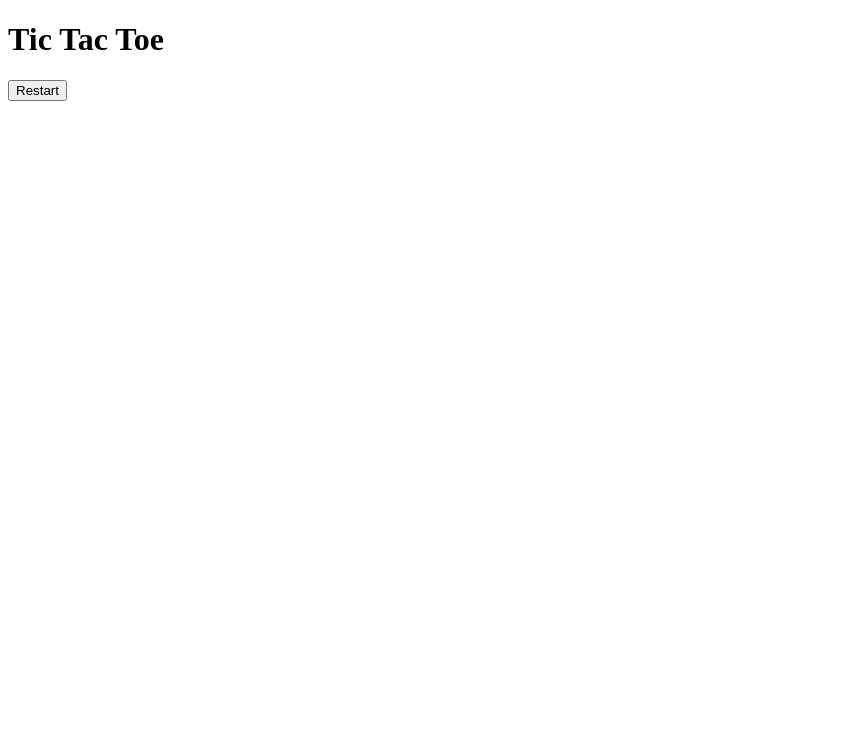
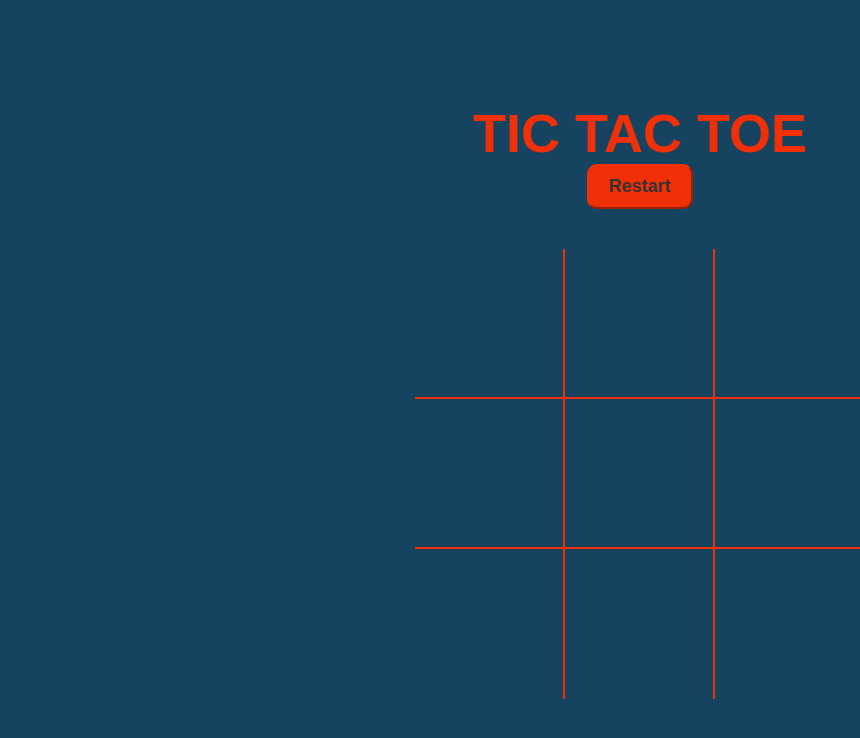
Before and after one commit to ZacWheeler3/Tic-Tac-Toe-Game, a plain HTML site: page index.html in a window 1280 px wide. Shown: the whole page, without its empty margins (0-860 px from the left). Drawn offline with Linux system fonts and the light colour scheme.

Commit message:
add js logic and css

```diff
--- a/game_logic.js
+++ b/game_logic.js
@@ -0,0 +1,18 @@
+let playerText = document.getElementById('playerText');
+let restartBtn = document.getElementById('restartBtn');
+let boxes = Array.from(document.getElementsByClassName('box'));
+
+const O_Text = "O"
+const X_Text = "X"
+let currentPlayer = X_Text
+let spaces = Array(9).fill(null)
+
+console.log(spaces);
+
+const startGame = () => {
+    boxes.forEach(box => box.addEventListener('click', boxClicked))
+}
+
+function boxClicked(e) {
+    console.log(e.target);
+}
--- a/index.html
+++ b/index.html
@@ -12,7 +12,7 @@
       <button id="restartBtn">Restart</button>
 
       <div id="gameboard">
-        <div class="div" id="0"></div>
+        <div class="box" id="0"></div>
         <div class="box" id="1"></div>
         <div class="box" id="2"></div>
         <div class="box" id="3"></div>
--- a/style.css
+++ b/style.css
@@ -0,0 +1,76 @@
+* {
+  padding: 0;
+  margin: 0;
+  box-sizing: border-box;
+}
+
+:root {
+  --red: #f03006;
+  --blue: #0638f0;
+  --winning-blocks: #2874a6;
+}
+
+body {
+  color: var(--red);
+  font-family: Arial, Helvetica, sans-serif;
+}
+
+h1 {
+  font-size: 54px;
+  text-transform: uppercase;
+}
+
+.container {
+  padding: 40px;
+  height: 100vh;
+  display: flex;
+  justify-content: center;
+  align-items: center;
+  flex-direction: column;
+  background-color: #154360;
+}
+
+#gameboard {
+    width: 450px;
+    display: flex;
+    flex-wrap: wrap;
+    margin-top: 40px;
+
+}
+
+.box {
+    height: 150px;
+    width: 150px;
+    display:flex;
+    align-items: center;
+    justify-content: center;
+    color: var(--red);
+    font-size: 120px;
+    border-right: 2px solid;
+    border-bottom: 2px solid;
+
+}
+
+.box:nth-child(3n) {
+border-right: none;
+}
+
+.box:nth-child(6) ~ .box {
+    border-bottom: none;
+}
+
+button {
+    padding: 10px 20px;
+    border-radius: 10px;
+    background-color: var(--red);
+    color: #333;
+    border-color: var(--red);
+    font-size: 18px;
+    transition: 200ms transform;
+    font-weight: 600;
+}
+
+button:hover {
+    cursor: pointer;
+    transform: translateY(-2px);
+}
```
